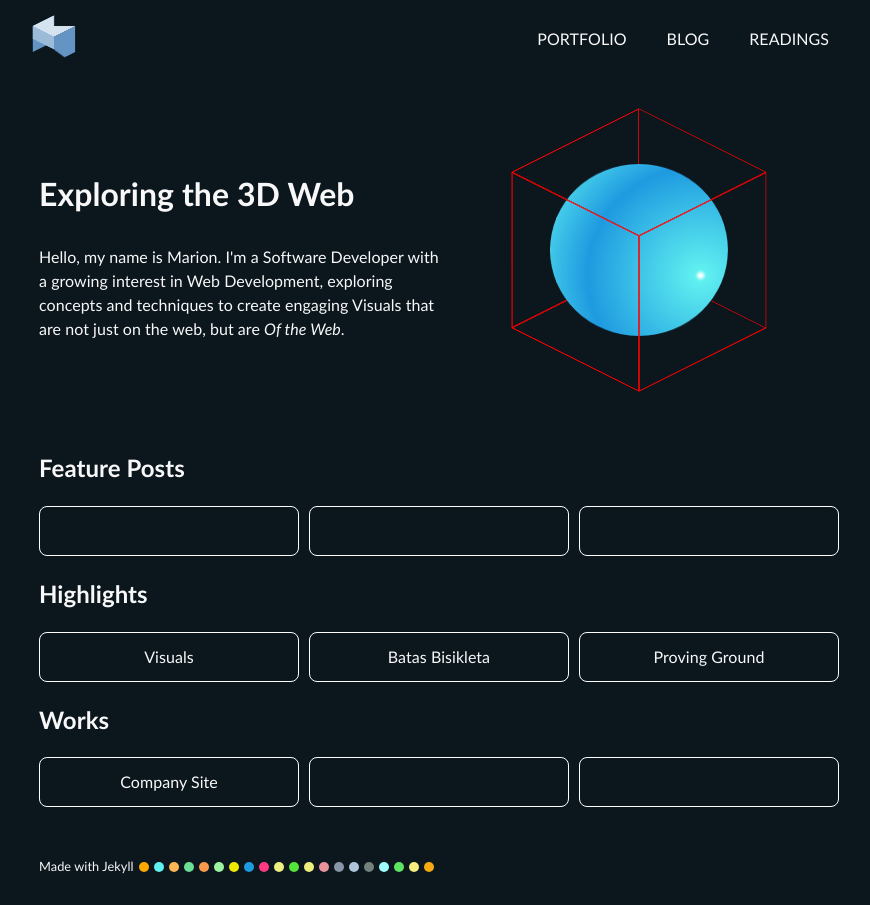
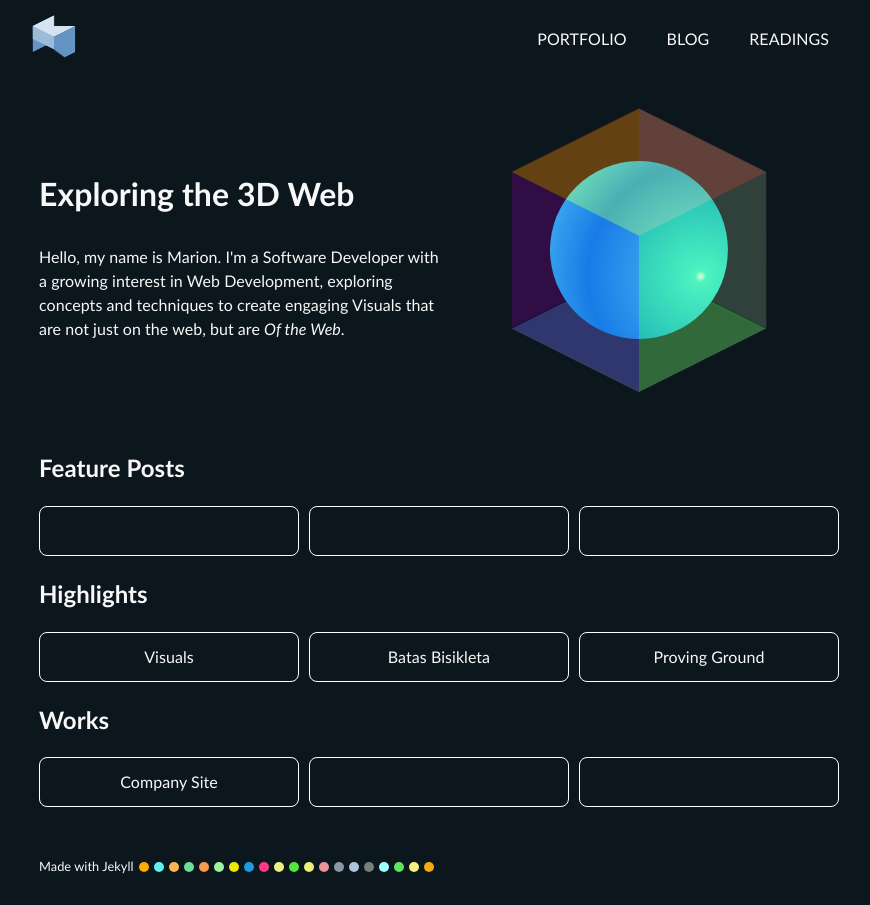
Before and after one commit to mpdagang/mpdagang.github.io, a Jekyll site: the page built from _pages/index.html, in a window 1280 px wide. Shown: the whole page, without its empty margins (201-1071 px from the left). Built offline with Jekyll 4.4.1, drawn with Linux system fonts in a browser that asks for light colours.

Commit message:
Update front page sample graphic
- add missing sides of cube
- assign color to each side
- adjust angle to true circle
- remove borders, set to appear on hover

```diff
--- a/_pages/index.html
+++ b/_pages/index.html
@@ -27,6 +27,8 @@ permalink: /
               <div class="fps-s fps-s__t"></div>
               <div class="fps-s fps-s__r"></div>
               <div class="fps-s fps-s__l"></div>
+              <div class="fps-s fps-s__b"></div>
+              <div class="fps-s fps-s__bb"></div>
               <div class="fps-s fps-s__circ"></div>
             </div>
         </div>
--- a/assets/styles/main.scss
+++ b/assets/styles/main.scss
@@ -866,9 +866,9 @@ two-up {
 ------------------------------------------------------------*/
 
 .fps {
-  font-size: 60px;
+  font-size: clamp(30px, 10vw, 60px);
   --x: 3em;
-  --color: red;
+  --color: transparent; // border color
   --origin: calc(var(--x) / 2);
 }
 
@@ -931,13 +931,28 @@ two-up {
   translate: 0 0 0;
 }
 
+.fps-s__b {
+  top: -1px;
+  left: -1px;
+  border: 1px solid var(--color);
+  transform: rotateX(90deg);
+  transform-origin: top right;
+}
+
+.fps-s__t { background-color: rgba($color: #ffff00, $alpha: 0.2); }
+.fps-s__f { background-color: rgba($color: #0000ff, $alpha: 0.2); }
+.fps-s__l { background-color: rgba($color: #ff0000, $alpha: 0.2); }
+.fps-s__r { background-color: rgba($color: #00ff00, $alpha: 0.2); }
+.fps-s__b { background-color: rgba($color: #ff00ff, $alpha: 0.2); }
+.fps-s__bb { background-color: rgba($color: #ffffff, $alpha: 0.2); }
+
 .fps-s__circ {
   width: calc(var(--x) - 2px); height: calc(var(--x) - 2px);
   border: 1px solid transparent;
   border-radius: 50%;
 
   translate: 0 0 var(--origin);
-  transform: rotateZ(45deg) rotateY(45deg);
+  transform: rotateZ(45deg) rotateY(60deg);
   background: radial-gradient(circle at 65% 15%, white 1px, #60f0f0 3%, #1E9AE0 60%, #60f0f0 100%);
 
   transition: 1s;
@@ -945,9 +960,10 @@ two-up {
 
 .fps:hover {
   // font-size: 60px;
+  --color: white;
   transform: rotatex(60deg) rotatez(135deg);
 }
 
 .fps:hover .fps-s__circ {
-  transform: rotateZ(-45deg) rotateY(45deg);
+  transform: rotateZ(-45deg) rotateY(60deg);
 }
```
